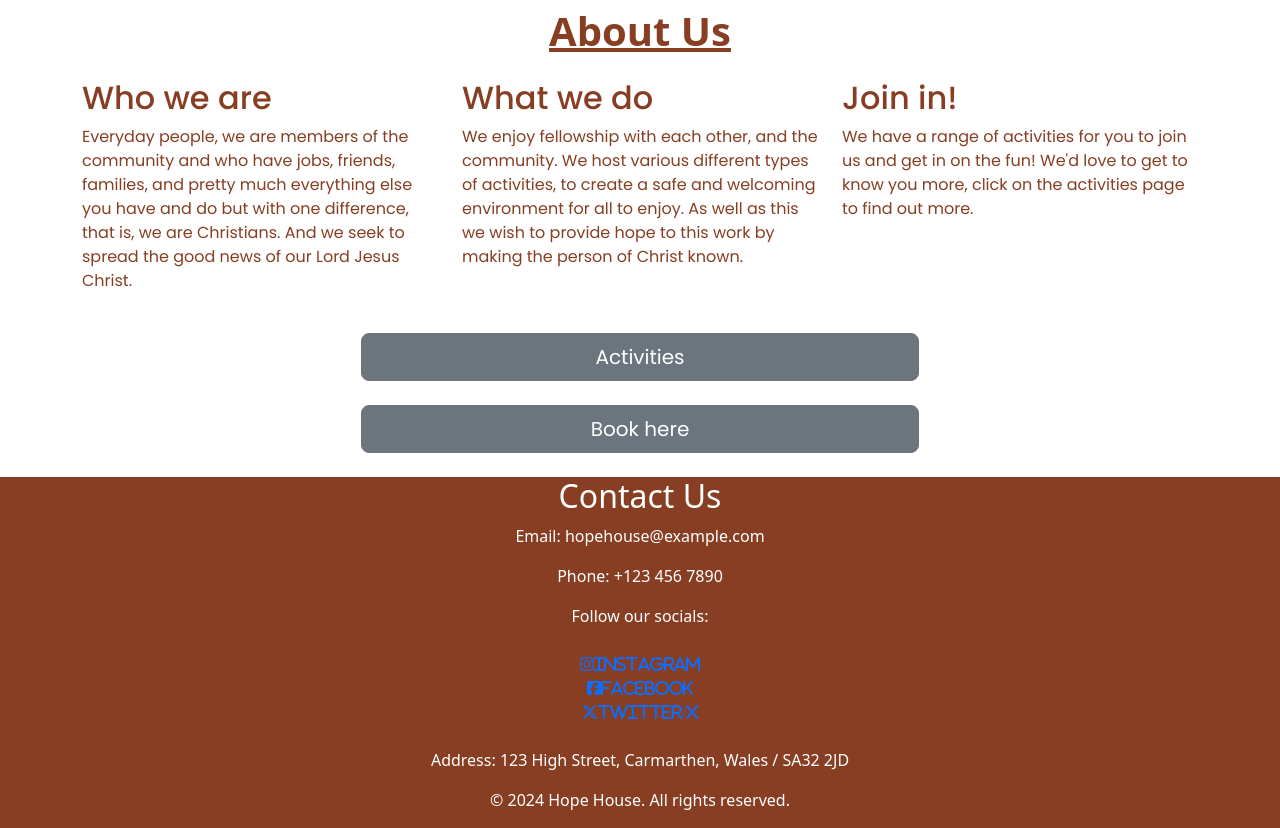
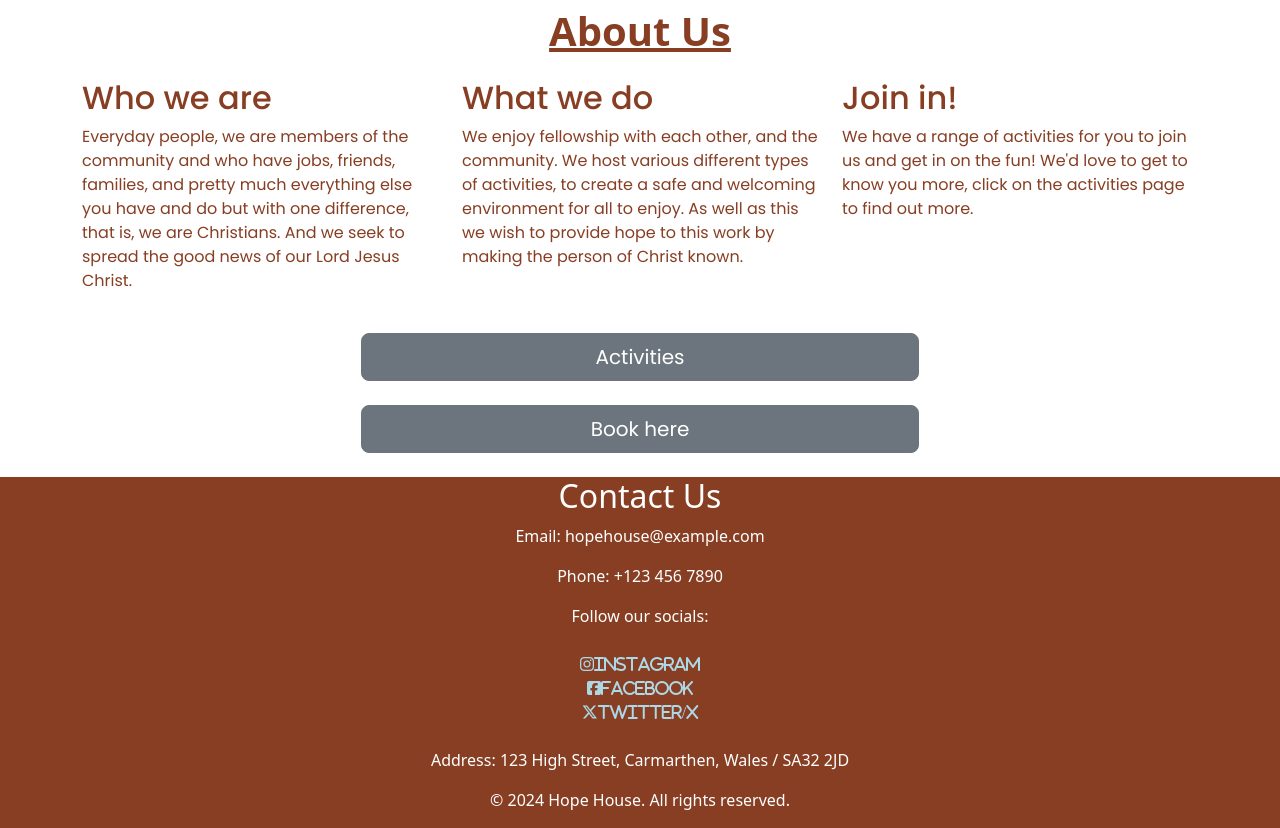
Before and after one commit to Mark1-15/project-1, a plain HTML site: page index.html in a window 1280 px wide. Shown: the part 429-1257 px from the top of the page. Drawn offline with nearby package versions, Linux system fonts and the light colour scheme.

Commit message:
updated colour of links in footer to lighter blue for better accessability

```diff
--- a/assets/css/style.css
+++ b/assets/css/style.css
@@ -33,6 +33,12 @@ header {
 footer {
     background-color: #873e23;
     color: white !important;
+}
+
+.social-links {
+    background-color: transparent;
+    color: lightblue;
+    text-decoration: none;
 }
 
 /* Activities page */
--- a/index.html
+++ b/index.html
@@ -143,17 +143,17 @@
         <div>
         <p>Follow our socials:</p>
           <!-- This social links section was used in a previous project of mine (boardwalk games) that I had written up the code with Code Institute-->
-          <div class="social-links my-4">
+          <div class="my-4">
           <a href="https://www.instagram.com" target="_blank"
               aria-label="Visit our Instagram page (opens in a new tab)" rel="noopener"><i
-                  class="fa-brands fa-instagram">Instagram</i></a>
+                  class="fa-brands fa-instagram social-links">Instagram</i></a>
                   <br>
           <a href="https://www.facebook.com" target="_blank"
               aria-label="Visit our Facebook page (opens in a new tab)" rel="noopener"><i
-                  class="fa-brands fa-square-facebook">Facebook</i></a>
+                  class="fa-brands fa-square-facebook social-links">Facebook</i></a>
                   <br>
           <a href="https://www.x.com" target="_blank" aria-label="Visit our X feed (opens in a new tab)"
-              rel="noopener"><i class="fa-brands fa-x-twitter">Twitter/X</i></a>
+              rel="noopener"><i class="fa-brands fa-x-twitter social-links">Twitter/X</i></a>
           </div>
         </div>
         <p>Address: 123 High Street, Carmarthen, Wales / SA32 2JD</p>
```
Also changed, not shown: activities.html (+3 -3 lines), booking-form.html (+3 -3 lines), submitted.html (+3 -3 lines).
